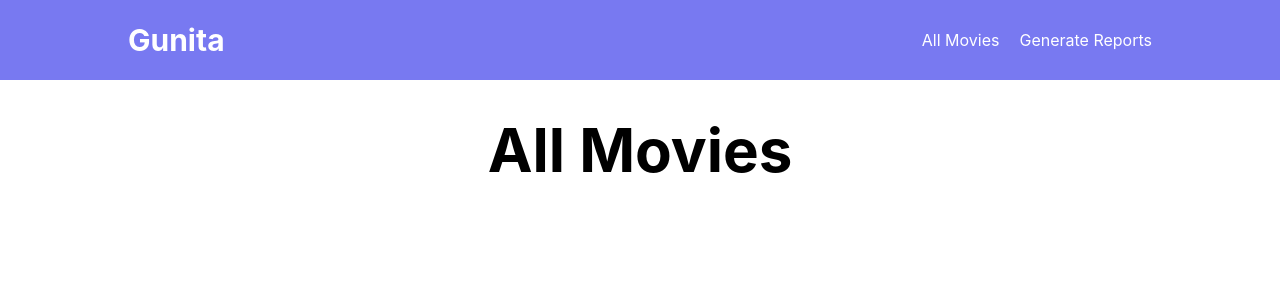
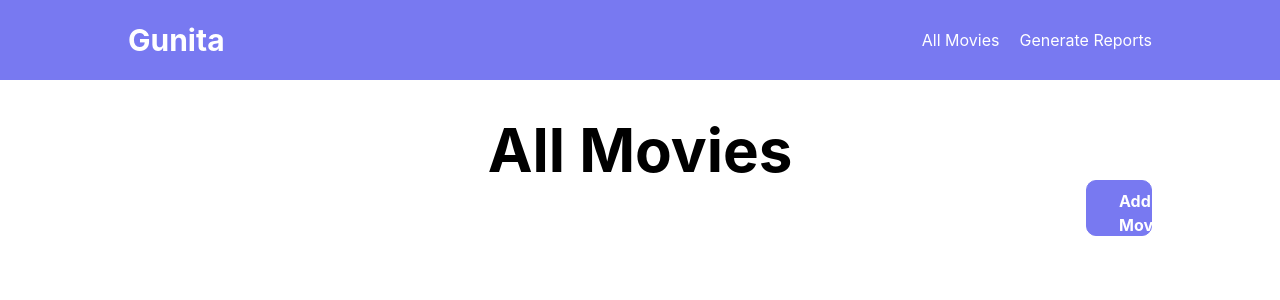
Before and after one commit to zobhhz/mco2-frontend, a Next.js app: page / in a window 1280 px wide. Shown: the top 300 px of the page. Built offline with nearby package versions, Linux system fonts and the light colour scheme.

Commit message:
added button

```diff
--- a/components/Button/Button.js
+++ b/components/Button/Button.js
@@ -1,8 +1,20 @@
+import Link from 'next/link';
 import React from 'react';
 import styles from './Button.module.scss';
 
-const Button = () => {
-  return <div className={styles.container}>Hello Button</div>;
+const Button = ({children, variant = "purple", to = "#", className = ""}) => {
+  const color = {
+    purple: `${styles.purple}`,
+    white: `${styles.white} font-semibold`
+  };
+
+  return (
+    <Link href={to}>
+      <a className={`${styles.container} py-2 px-8 max-h-14 max-w-12 text-base font-bold inline-block text-center h-auto rounded-md ${color[variant]} ${className}`}>
+        {children}
+      </a>
+    </Link>
+  );
 };
 
 export default Button;
--- a/components/Button/Button.module.scss
+++ b/components/Button/Button.module.scss
@@ -1,5 +1,14 @@
 .container {
-    color: blue;
-    width: 100px;
-    height: 100px;
+    border: 1px solid #7879f1;
+    border-radius: 10px;
 }
+
+.purple {
+    background-color: #7879f1;
+    color: #ffffff;
+}
+
+.white {
+    background-color: #ffffff;
+    color: #7879f1;
+}
--- a/pages/index.js
+++ b/pages/index.js
@@ -9,8 +9,17 @@ export default function Home() {
     <Layout active={0}>
       <SEO title={"All Movies"} />
       <section className="px-32 py-2 mt-28 justify-center items-center">
+        {/* Header */}
         <h1 className="text-center text-6xl">All Movies</h1>
 
+        {/* Search and Add Movie */}
+        <div className='flex flex-row justify-between'>
+          {/* Search */}
+          <div className=''>
+
+          </div>
+          <Button variant="purple" to="/movies">Add Movie</Button>
+        </div>
       </section>
     </Layout>
   )
```
